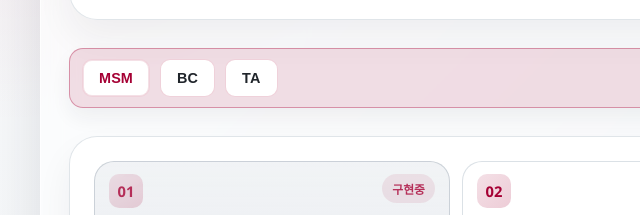
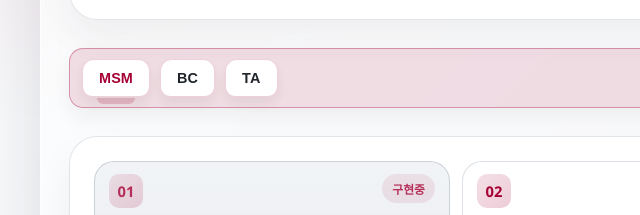
Before and after one commit to kiho-cns/erptechops, a plain HTML site: page index.html in a window 1280 px wide. Shown: the part 372-587 px from the top of the page, 0-640 px from the left. Drawn offline with Linux system fonts and the light colour scheme.

Commit message:
Make tabs sticky and bookmark-style

```diff
--- a/index.html
+++ b/index.html
@@ -159,11 +159,16 @@
     .tab-bar.primary {
       background: rgba(165, 0, 52, 0.12);
       border-color: rgba(165, 0, 52, 0.35);
+      position: sticky;
+      top: 10px;
+      z-index: 5;
     }
 
     .tab-bar.primary .tab {
       background: #fff;
       border-color: rgba(165, 0, 52, 0.18);
+      border-radius: 12px 12px 10px 10px;
+      box-shadow: 0 6px 12px rgba(32, 37, 43, 0.08);
     }
 
     .section-label {
@@ -187,6 +192,7 @@
     }
 
     .tab {
+      position: relative;
       border: 1px solid rgba(215, 221, 227, 0.9);
       background: rgba(255, 255, 255, 0.92);
       color: var(--lg-gray-900);
@@ -213,6 +219,17 @@
       border-color: rgba(165, 0, 52, 0.45);
       color: var(--lg-red);
       box-shadow: inset 0 0 0 1px rgba(165, 0, 52, 0.12);
+    }
+
+    .tab.active::after {
+      content: "";
+      position: absolute;
+      left: 14px;
+      right: 14px;
+      bottom: -8px;
+      height: 6px;
+      border-radius: 0 0 8px 8px;
+      background: rgba(165, 0, 52, 0.18);
     }
 
     .tab.fixed {
```
